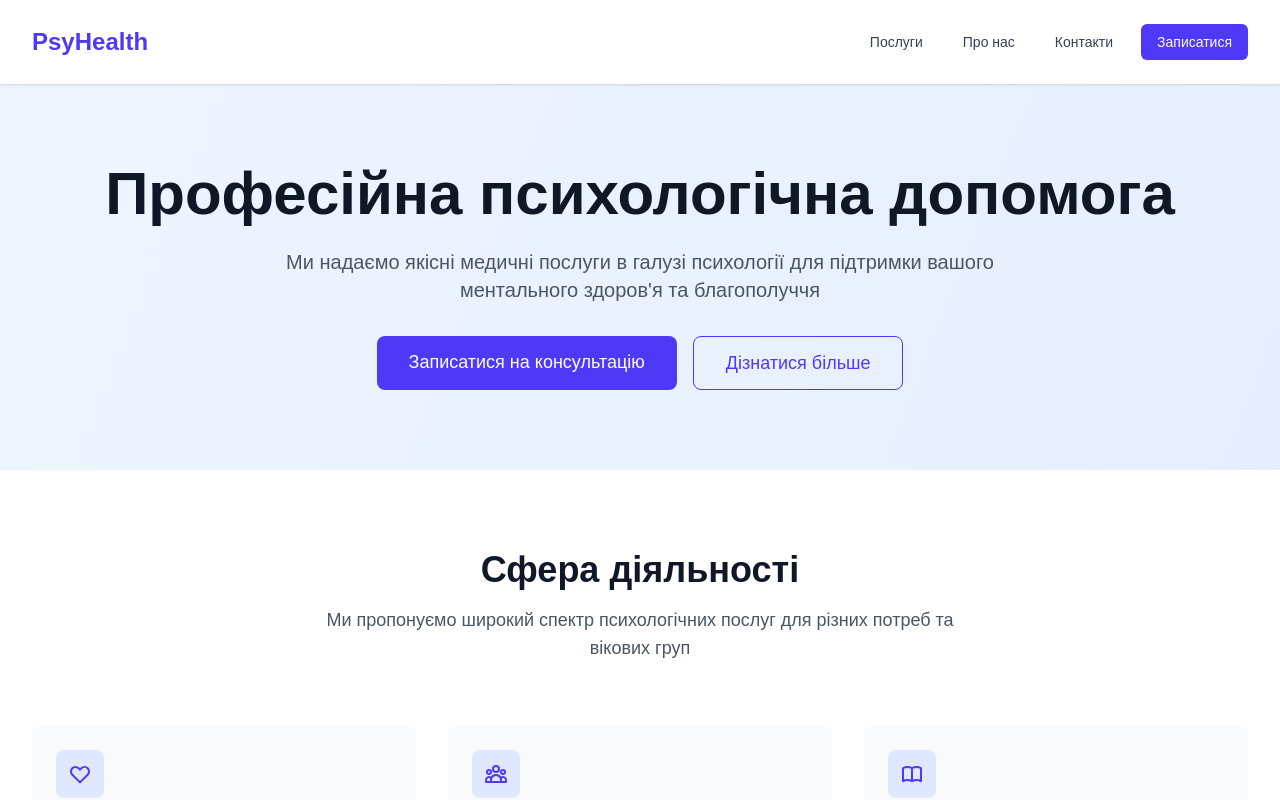
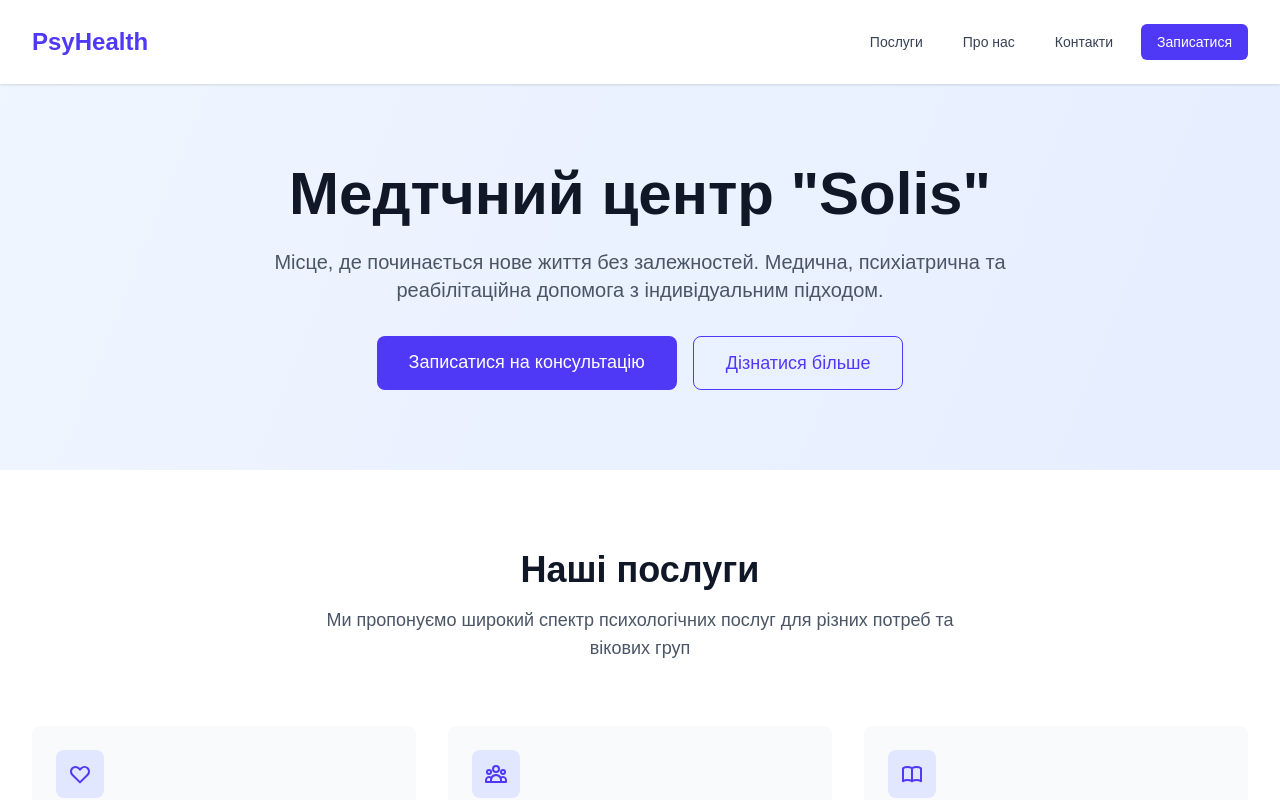
Before and after one commit to Natali993/texnic, a Next.js app: page / in a window 1280 px wide. Shown: the top 800 px of the page. Built offline with nearby package versions, Linux system fonts and the light colour scheme.

Commit message:
Update branding to Solis medical center - Change main title and description

```diff
--- a/src/app/page.tsx
+++ b/src/app/page.tsx
@@ -29,10 +29,10 @@ export default function Home() {
         <div className="max-w-7xl mx-auto px-4 sm:px-6 lg:px-8">
           <div className="text-center">
             <h1 className="text-4xl md:text-6xl font-bold text-gray-900 mb-6">
-              Професійна психологічна допомога
+              Медтчний центр "Solis"
             </h1>
             <p className="text-xl text-gray-600 mb-8 max-w-3xl mx-auto">
-              Ми надаємо якісні медичні послуги в галузі психології для підтримки вашого ментального здоров&apos;я та благополуччя
+            Місце, де починається нове життя без залежностей. Медична, психіатрична та реабілітаційна допомога з індивідуальним підходом.
             </p>
             <div className="flex flex-col sm:flex-row gap-4 justify-center">
               <a href="#appointment" className="bg-indigo-600 text-white px-8 py-3 rounded-lg text-lg font-medium hover:bg-indigo-700 transition duration-300">
@@ -50,9 +50,7 @@ export default function Home() {
       <section id="services" className="py-20 bg-white">
         <div className="max-w-7xl mx-auto px-4 sm:px-6 lg:px-8">
           <div className="text-center mb-16">
-            <h2 className="text-3xl md:text-4xl font-bold text-gray-900 mb-4">
-              Сфера  діяльності
-            </h2>
+            <h2 className="text-3xl md:text-4xl font-bold text-gray-900 mb-4">Наші послуги</h2>
             <p className="text-lg text-gray-600 max-w-2xl mx-auto">
               Ми пропонуємо широкий спектр психологічних послуг для різних потреб та вікових груп
             </p>
```
